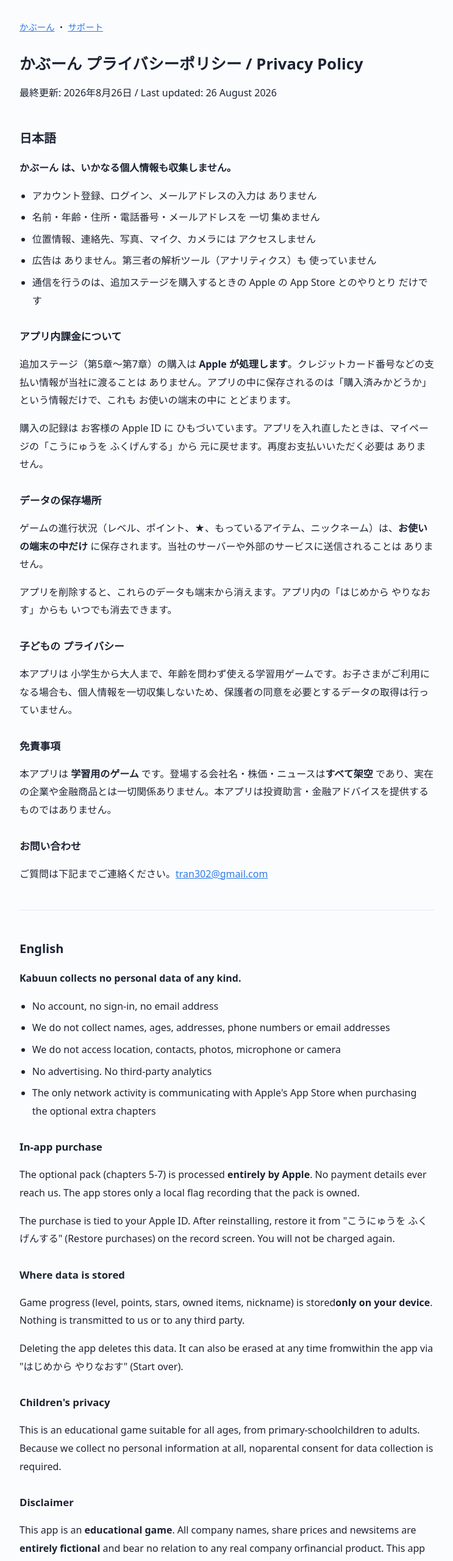
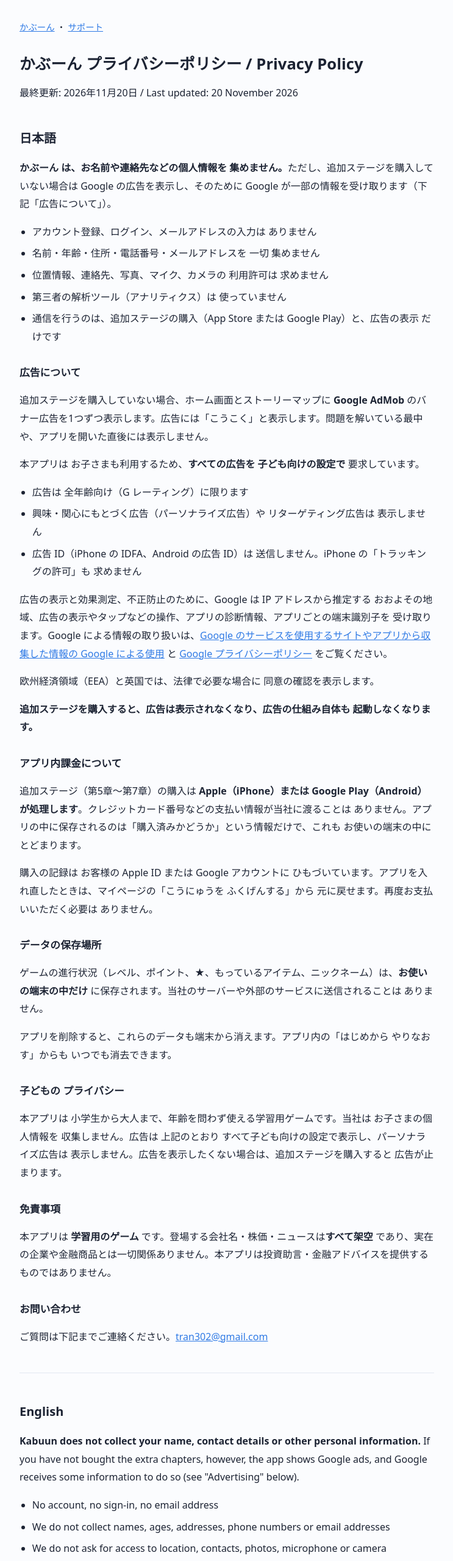
Before and after one commit to tran302/kabuun-site, a plain HTML site: page privacy.html in a window 1280 px wide. Shown: the top 2560 px of the page at 61% size, without its empty margins (268-1011 px from the left). Drawn offline with Linux system fonts and the light colour scheme.

Commit message:
Describe the banner ads in the privacy policy and support page
From version 1.2.0, players who have not bought the extra chapters see a
Google AdMob banner. The privacy policy now says what Google receives, what
the child-directed settings rule out (personalised ads, the advertising ID,
the tracking prompt), and that buying the pack turns the ads off entirely.

The support page's offline answer no longer claims the purchase is the only
network use, its purchase answer points at the home-screen button, and it
gains a question about removing ads. Both pages also stop speaking only of
Apple now that the app is on Google Play.

Co-Authored-By: Claude Opus 5.5 <noreply@anthropic.com>

```diff
--- a/privacy.html
+++ b/privacy.html
@@ -39,46 +39,68 @@ footer { margin-top: 56px; color: #7a879e; font-size: .82rem; }
 <body>
 <div class="nav"><a href="./">かぶーん</a> ・ <a href="support.html">サポート</a></div>
 <h1>かぶーん プライバシーポリシー / Privacy Policy</h1>
-<p>最終更新: 2026年8月26日 / Last updated: 26 August 2026</p>
+<p>最終更新: 2026年11月20日 / Last updated: 20 November 2026</p>
 <h2>日本語</h2>
-<p><strong>かぶーん は、いかなる個人情報も収集しません。</strong></p>
+<p><strong>かぶーん は、お名前や連絡先などの個人情報を 集めません。</strong>ただし、追加ステージを購入していない場合は Google の広告を表示し、そのために Google が一部の情報を受け取ります（下記「広告について」）。</p>
 <ul>
 <li>アカウント登録、ログイン、メールアドレスの入力は ありません</li>
 <li>名前・年齢・住所・電話番号・メールアドレスを 一切 集めません</li>
-<li>位置情報、連絡先、写真、マイク、カメラには アクセスしません</li>
-<li>広告は ありません。第三者の解析ツール（アナリティクス）も 使っていません</li>
-<li>通信を行うのは、追加ステージを購入するときの Apple の App Store とのやりとり だけです</li>
+<li>位置情報、連絡先、写真、マイク、カメラの 利用許可は 求めません</li>
+<li>第三者の解析ツール（アナリティクス）は 使っていません</li>
+<li>通信を行うのは、追加ステージの購入（App Store または Google Play）と、広告の表示 だけです</li>
 </ul>
+<h3>広告について</h3>
+<p>追加ステージを購入していない場合、ホーム画面とストーリーマップに <strong>Google AdMob</strong> のバナー広告を1つずつ表示します。広告には「こうこく」と表示します。問題を解いている最中や、アプリを開いた直後には表示しません。</p>
+<p>本アプリは お子さまも利用するため、<strong>すべての広告を 子ども向けの設定で</strong> 要求しています。</p>
+<ul>
+<li>広告は 全年齢向け（G レーティング）に限ります</li>
+<li>興味・関心にもとづく広告（パーソナライズ広告）や リターゲティング広告は 表示しません</li>
+<li>広告 ID（iPhone の IDFA、Android の広告 ID）は 送信しません。iPhone の「トラッキングの許可」も 求めません</li>
+</ul>
+<p>広告の表示と効果測定、不正防止のために、Google は IP アドレスから推定する おおよその地域、広告の表示やタップなどの操作、アプリの診断情報、アプリごとの端末識別子を 受け取ります。Google による情報の取り扱いは、<a href="https://policies.google.com/technologies/partner-sites">Google のサービスを使用するサイトやアプリから収集した情報の Google による使用</a> と <a href="https://policies.google.com/privacy">Google プライバシーポリシー</a> をご覧ください。</p>
+<p>欧州経済領域（EEA）と英国では、法律で必要な場合に 同意の確認を表示します。</p>
+<p><strong>追加ステージを購入すると、広告は表示されなくなり、広告の仕組み自体も 起動しなくなります。</strong></p>
 <h3>アプリ内課金について</h3>
-<p>追加ステージ（第5章〜第7章）の購入は <strong>Apple が処理します</strong>。クレジットカード番号などの支払い情報が当社に渡ることは ありません。アプリの中に保存されるのは「購入済みかどうか」という情報だけで、これも お使いの端末の中に とどまります。</p>
-<p>購入の記録は お客様の Apple ID に ひもづいています。アプリを入れ直したときは、マイページの「こうにゅうを ふくげんする」から 元に戻せます。再度お支払いいただく必要は ありません。</p>
+<p>追加ステージ（第5章〜第7章）の購入は <strong>Apple（iPhone）または Google Play（Android）が処理します</strong>。クレジットカード番号などの支払い情報が当社に渡ることは ありません。アプリの中に保存されるのは「購入済みかどうか」という情報だけで、これも お使いの端末の中に とどまります。</p>
+<p>購入の記録は お客様の Apple ID または Google アカウントに ひもづいています。アプリを入れ直したときは、マイページの「こうにゅうを ふくげんする」から 元に戻せます。再度お支払いいただく必要は ありません。</p>
 <h3>データの保存場所</h3>
 <p>ゲームの進行状況（レベル、ポイント、★、もっているアイテム、ニックネーム）は、<strong>お使いの端末の中だけ</strong> に保存されます。当社のサーバーや外部のサービスに送信されることは ありません。</p>
 <p>アプリを削除すると、これらのデータも端末から消えます。アプリ内の「はじめから やりなおす」からも いつでも消去できます。</p>
 <h3>子どもの プライバシー</h3>
-<p>本アプリは 小学生から大人まで、年齢を問わず使える学習用ゲームです。お子さまがご利用になる場合も、個人情報を一切収集しないため、保護者の同意を必要とするデータの取得は行っていません。</p>
+<p>本アプリは 小学生から大人まで、年齢を問わず使える学習用ゲームです。当社は お子さまの個人情報を 収集しません。広告は 上記のとおり すべて子ども向けの設定で表示し、パーソナライズ広告は 表示しません。広告を表示したくない場合は、追加ステージを購入すると 広告が止まります。</p>
 <h3>免責事項</h3>
 <p>本アプリは <strong>学習用のゲーム</strong> です。登場する会社名・株価・ニュースは<strong>すべて架空</strong> であり、実在の企業や金融商品とは一切関係ありません。本アプリは投資助言・金融アドバイスを提供するものではありません。</p>
 <h3>お問い合わせ</h3>
 <p>ご質問は下記までご連絡ください。<a href="mailto:tran302@gmail.com">tran302@gmail.com</a></p>
 <hr>
 <h2>English</h2>
-<p><strong>Kabuun collects no personal data of any kind.</strong></p>
+<p><strong>Kabuun does not collect your name, contact details or other personal information.</strong> If you have not bought the extra chapters, however, the app shows Google ads, and Google receives some information to do so (see &quot;Advertising&quot; below).</p>
 <ul>
 <li>No account, no sign-in, no email address</li>
 <li>We do not collect names, ages, addresses, phone numbers or email addresses</li>
-<li>We do not access location, contacts, photos, microphone or camera</li>
-<li>No advertising. No third-party analytics</li>
-<li>The only network activity is communicating with Apple's App Store when purchasing the optional extra chapters</li>
+<li>We do not ask for access to location, contacts, photos, microphone or camera</li>
+<li>No third-party analytics</li>
+<li>The only network activity is purchasing the optional extra chapters (App Store or Google Play) and showing ads</li>
 </ul>
+<h3>Advertising</h3>
+<p>If you have not bought the extra chapters, the app shows one <strong>Google AdMob</strong> banner on the home screen and one on the story map. Ads are labelled 「こうこく」 (Ad). They never appear during a question or immediately after the app opens.</p>
+<p>Because children use this app, <strong>every ad is requested with child-directed settings</strong>:</p>
+<ul>
+<li>Ads are limited to content suitable for all ages (rating G)</li>
+<li>No personalised (interest-based) or remarketing ads</li>
+<li>The advertising identifier (IDFA on iPhone, advertising ID on Android) is not sent, and the app never asks for permission to track on iPhone</li>
+</ul>
+<p>To show and measure ads and prevent fraud, Google receives your approximate region (estimated from your IP address), ad interactions such as views and taps, app diagnostics, and app-scoped device identifiers. See <a href="https://policies.google.com/technologies/partner-sites">How Google uses information from sites or apps that use our services</a> and the <a href="https://policies.google.com/privacy">Google Privacy Policy</a>.</p>
+<p>In the European Economic Area and the UK, the app asks for consent where the law requires it.</p>
+<p><strong>Buying the extra chapters removes the ads, and the advertising software is then never started.</strong></p>
 <h3>In-app purchase</h3>
-<p>The optional pack (chapters 5-7) is processed <strong>entirely by Apple</strong>. No payment details ever reach us. The app stores only a local flag recording that the pack is owned.</p>
-<p>The purchase is tied to your Apple ID. After reinstalling, restore it from &quot;こうにゅうを ふくげんする&quot; (Restore purchases) on the record screen. You will not be charged again.</p>
+<p>The optional pack (chapters 5-7) is processed <strong>entirely by Apple (iPhone) or Google Play (Android)</strong>. No payment details ever reach us. The app stores only a local flag recording that the pack is owned.</p>
+<p>The purchase is tied to your Apple ID or Google account. After reinstalling, restore it from &quot;こうにゅうを ふくげんする&quot; (Restore purchases) on the record screen. You will not be charged again.</p>
 <h3>Where data is stored</h3>
-<p>Game progress (level, points, stars, owned items, nickname) is stored<strong>only on your device</strong>. Nothing is transmitted to us or to any third party.</p>
-<p>Deleting the app deletes this data. It can also be erased at any time fromwithin the app via &quot;はじめから やりなおす&quot; (Start over).</p>
+<p>Game progress (level, points, stars, owned items, nickname) is stored <strong>only on your device</strong>. It is never transmitted to us or to any third party.</p>
+<p>Deleting the app deletes this data. It can also be erased at any time from within the app via &quot;はじめから やりなおす&quot; (Start over).</p>
 <h3>Children&#x27;s privacy</h3>
-<p>This is an educational game suitable for all ages, from primary-schoolchildren to adults. Because we collect no personal information at all, noparental consent for data collection is required.</p>
+<p>This is an educational game suitable for all ages, from primary-school children to adults. We do not collect children&#x27;s personal information. As described above, every ad uses child-directed settings and no ad is personalised. To stop ads entirely, buy the extra chapters.</p>
 <h3>Disclaimer</h3>
 <p>This app is an <strong>educational game</strong>. All company names, share prices and newsitems are <strong>entirely fictional</strong> and bear no relation to any real company orfinancial product. This app does not provide investment or financial advice.</p>
 <h3>Contact</h3>
```
Also changed, not shown: support.html (+6 -4 lines).
